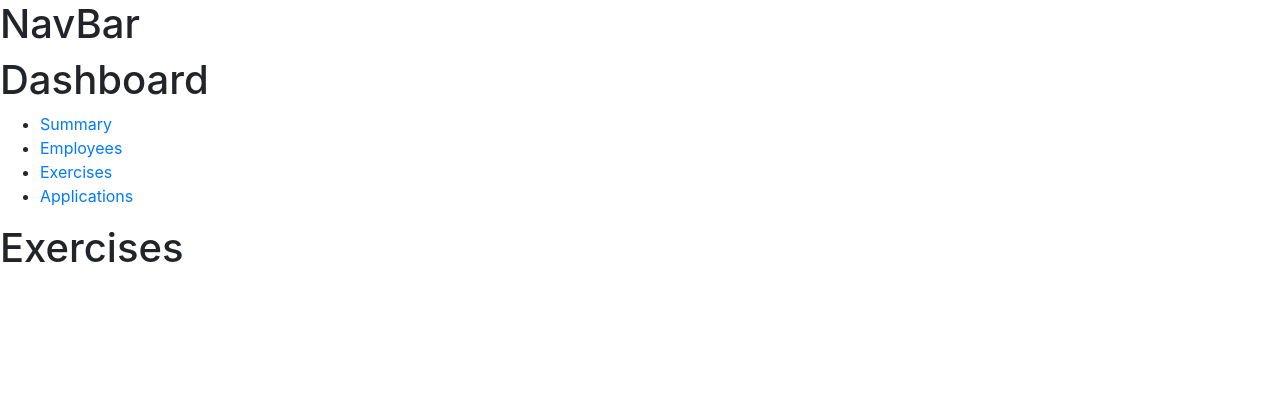
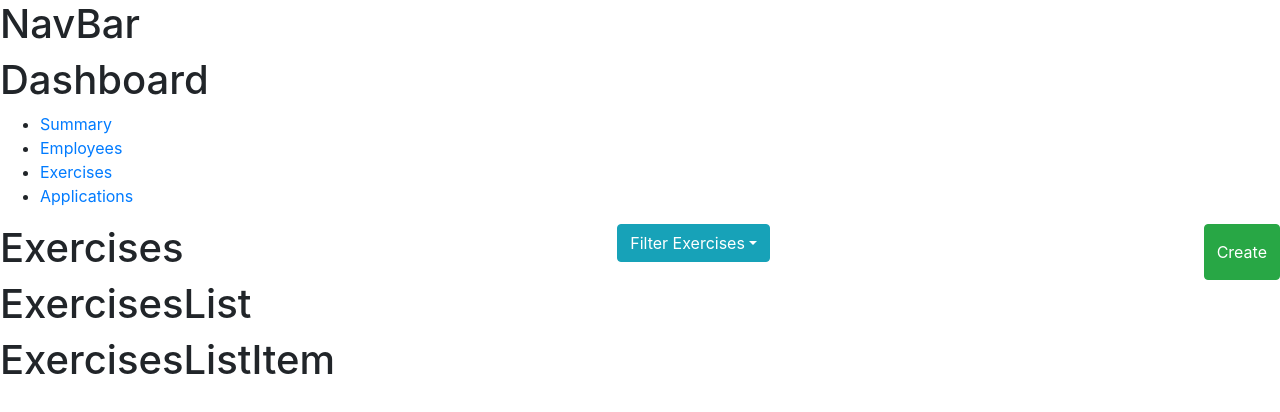
Before and after one commit to varnebla/codeval-frontend, a React (Create React App) app: page /dashboard/exercises in a window 1280 px wide. Shown: the top 412 px of the page. Built offline with nearby package versions, Linux system fonts and the light colour scheme; what password-validator would draw is missing.

Commit message:
created needed components

```diff
--- /dev/null
+++ b/src/containers/ExcercisesCreate/ExcercisesCreate.js
@@ -0,0 +1,11 @@
+import React from 'react';
+
+
+
+function ExercisesCreate () {
+  return (
+    <h1>ExercisesCreate</h1>
+  );
+}
+
+export default ExercisesCreate;
--- a/src/containers/Exercises/Exercises.js
+++ b/src/containers/Exercises/Exercises.js
@@ -1,8 +1,38 @@
 import React from 'react';
+import { BrowserRouter as Router, Switch, Route, Link } from 'react-router-dom';
+
+import Button from 'react-bootstrap/Button';
+import { Dropdown, DropdownButton } from 'react-bootstrap';
+
+import ExercisesList from '../../presentational/ExcercisesList/ExcercisesList';
+import ExcercisesCreate from '../ExcercisesCreate/ExcercisesCreate';
+
 
 function Exercises () {
   return (
-    <h1>Exercises</h1>
+    <Router>
+      <div>
+        <div style={{display: 'flex', justifyContent: 'space-between'}}>
+          <h1>Exercises</h1>
+          <DropdownButton
+            title="Filter Exercises"
+            variant="info"
+            id="dropdown-variants-Info"
+            key="Info"
+          >
+            <Dropdown.Item eventKey="1">Date</Dropdown.Item>
+            <Dropdown.Item eventKey="2">Interviewer</Dropdown.Item>
+            <Dropdown.Item eventKey="3" active>Exercise</Dropdown.Item>
+          </DropdownButton>
+          <Button variant="success">Create</Button>
+        </div>
+        <ExercisesList/>
+      </div>
+      <Switch>
+        <Route path='/dashboard/exercises/create' component={ExcercisesCreate}/>
+      </Switch>
+    </Router>
+
   );
 }
 
--- /dev/null
+++ b/src/presentational/ExcercisesList/ExcercisesList.js
@@ -0,0 +1,14 @@
+import React from 'react';
+
+import ExercisesListItem from '../ExcercisesListItem/ExcercisesListItem';
+
+function ExercisesList () {
+  return (
+    <div>
+      <h1>ExercisesList</h1>
+      <ExercisesListItem/>
+    </div>
+  );
+}
+
+export default ExercisesList;
--- /dev/null
+++ b/src/presentational/ExcercisesListItem/ExcercisesListItem.js
@@ -0,0 +1,12 @@
+import React from 'react';
+
+
+
+function ExercisesListItem () {
+  return (
+    <h1>ExercisesListItem</h1>
+
+  );
+}
+
+export default ExercisesListItem;
```
